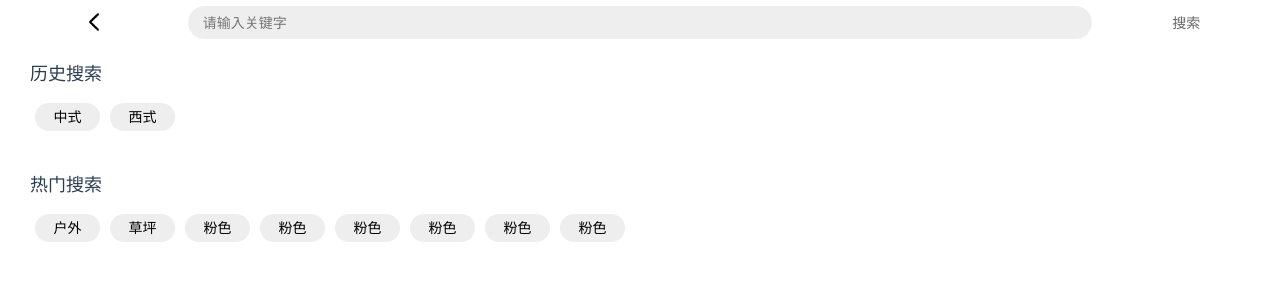
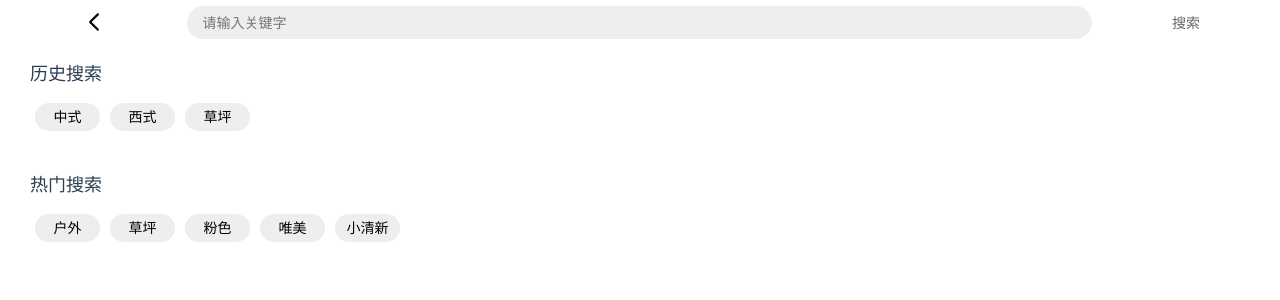
Before and after one commit to dfp24867900/wwxn, a Vue app: page /search in a window 1280 px wide. Shown: the top 300 px of the page. Built offline with nearby package versions, Linux system fonts and the light colour scheme; what mint-ui would draw is missing.

Commit message:
12.11/12点上传

```diff
--- a/src/request.js
+++ b/src/request.js
@@ -22,7 +22,7 @@ export default function request(url, data = {}, method = 'post') {
     }
     // console.log(options)
     service(options)
-       n(res => {
+       .then(res => {
         resolve(res.data)
       })
       .catch(error => {
--- a/src/views/Search.vue
+++ b/src/views/Search.vue
@@ -2,32 +2,54 @@
   <div id="search">
     <!-- 顶部导航开始 -->
     <div class="header">
-      <button><img src="../assets/image/icon/back.png" alt="" /></button>
-      <input type="text" placeholder="请输入关键字" />
-      <button>搜索</button>
+      <router-link to="/"><img src="../assets/image/icon/back.png" alt="" /></router-link>
+      <input v-model="keyword" type="text" placeholder="请输入关键字" />
+      <button @click="search">搜索</button>
     </div>
+    <!-- 顶部导航结束 -->
+    <!-- 历史搜索 开始-->
     <div class="history_search">
       <p>历史搜索</p>
       <div>
-        <router-link to="list">中式</router-link>
-        <router-link to="list">西式</router-link>
+        <router-link to="`list/${historySearch}`" v-for="(historySearch,i) of historySearchs" :key="i">{{historySearch}}</router-link>
       </div>
     </div>
+    <!-- 历史搜索结束 -->
+    <!-- 热门搜索开始 -->
     <div class="hot_search">
       <p>热门搜索</p>
       <div>
-        <router-link to="list">户外</router-link>
-        <router-link to="list">草坪</router-link>
-        <router-link to="list">粉色</router-link>
-        <router-link to="list">粉色</router-link>
-        <router-link to="list">粉色</router-link>
-        <router-link to="list">粉色</router-link>
-        <router-link to="list">粉色</router-link>
-        <router-link to="list">粉色</router-link>
+        <router-link to="`list/${hotSearch}`" v-for="(hotSearch,i) of hotSearchs" :key="i">{{hotSearch}}</router-link>
       </div>
     </div>
+    <!-- 热门搜索结束 -->
   </div>
 </template>
+<script>
+export default {
+  data(){
+    return {
+      keyword:"",
+      historySearchs:["中式","西式","草坪"],
+      hotSearchs:["户外","草坪","粉色","唯美","小清新"]
+    }
+  },
+  methods:{
+    search(){
+      if(this.keyword==""){
+        this.$toast({
+          message: "请输入关键字",
+          position: "middle",
+          duration: 1000,
+        });
+      }else{
+        console.log(this.keyword)
+        this.$router.push(`list/${this.keyword}`)
+      }
+    }
+  }
+}
+</script>
 
 <style>
 #search .header {
@@ -46,15 +68,20 @@
   padding: 0px 15px;
   font-size: 14px;
 }
-#search .header button {
+#search .header button,
+#search .header a{
+  display: block;
   width: 15%;
   height: 45px;
   font-size: 14px;
+  line-height: 45px;
+  text-align: center;
   background-color: rgba(0, 0, 0, 0);
   border: 0px;
   color: #666;
 }
-#search .header button > img {
+#search .header a > img {
+  margin-top: 12px;
   width: 20px;
 }
 #search .history_search,
```
Also changed, not shown: src/router/index.js (+4 -4 lines).
